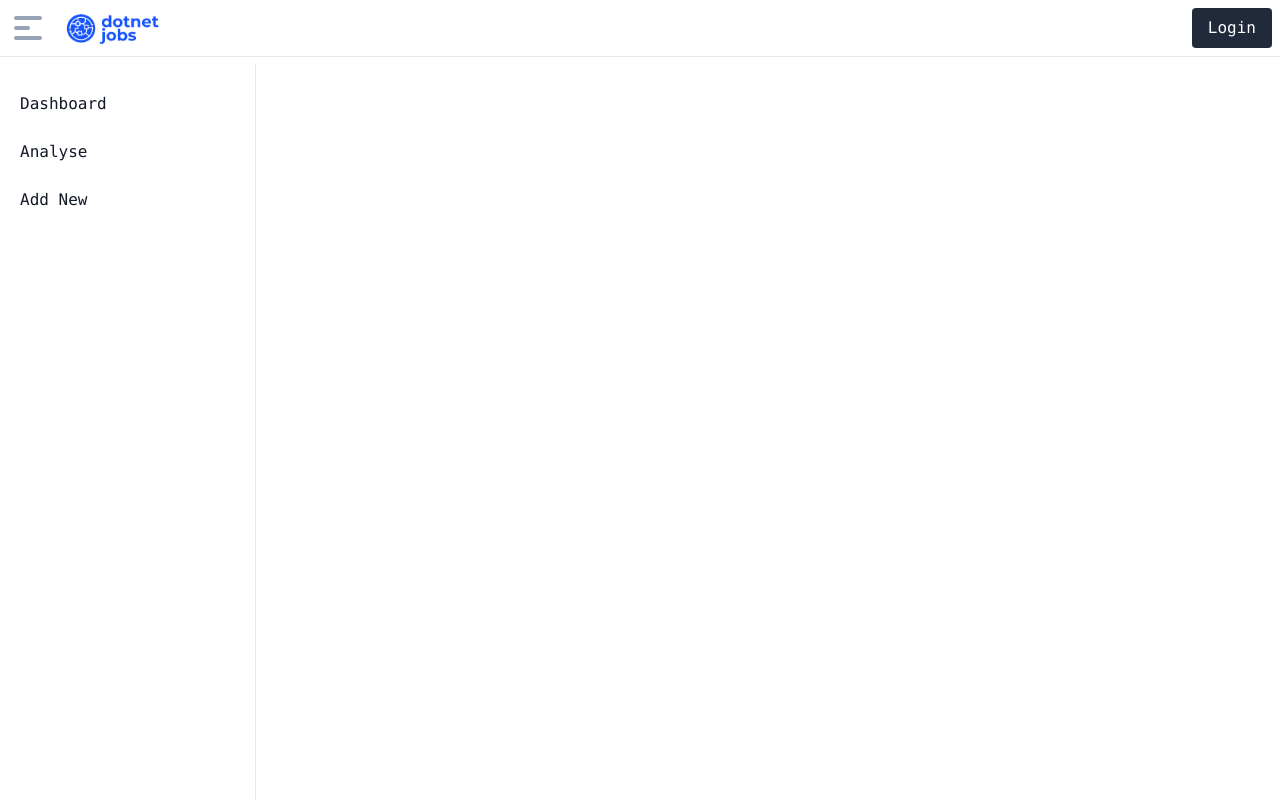
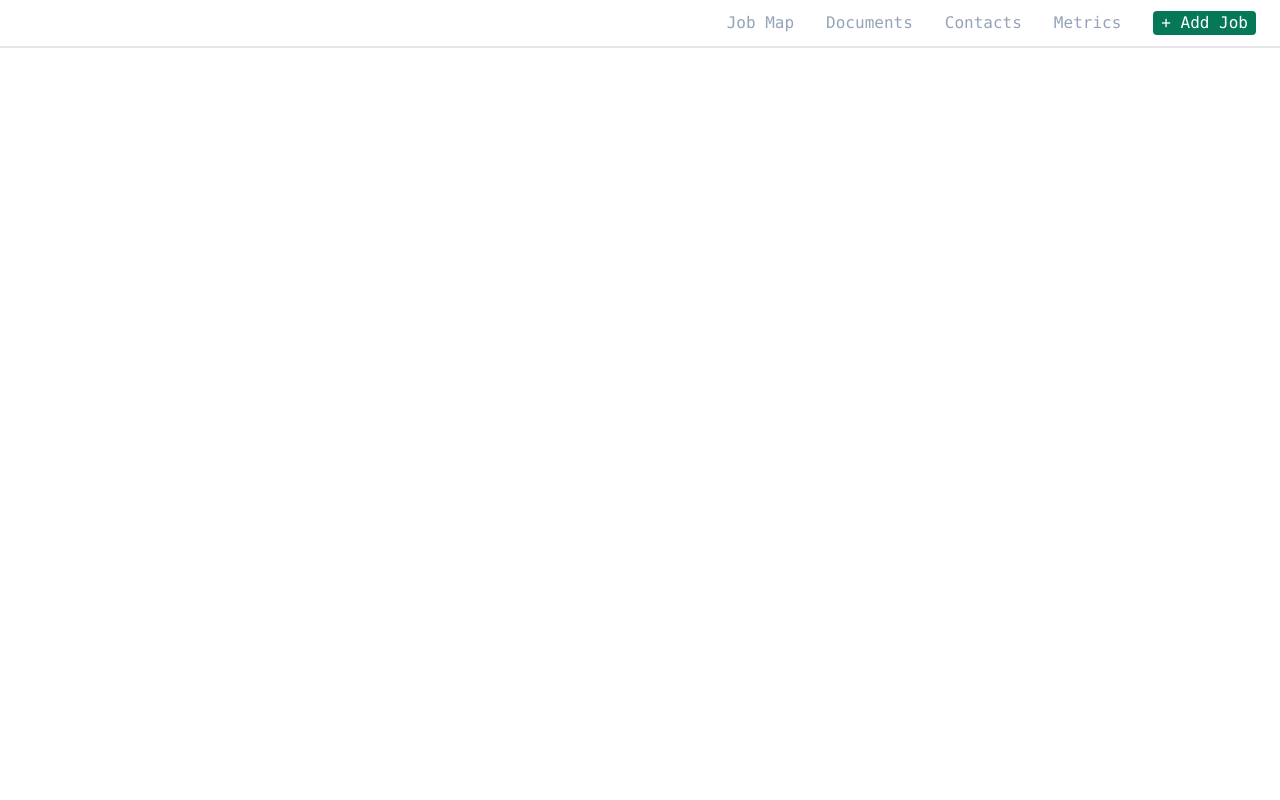
Before and after one commit to Caulwell/unter, a React (Create React App) app in the folder client/: page /dashboard in a window 1280 px wide. Built offline with nearby package versions, Linux system fonts and the light colour scheme.

Commit message:
further dashboard development, add job form

```diff
--- a/client/src/App.tsx
+++ b/client/src/App.tsx
@@ -9,7 +9,6 @@ function App() {
 
     <Router>
       <div className="flex flex-col w-screen h-screen bg-bodyBackground font-mono">
-      <Nav/>
       <Routes>
         <Route path="/" element={<Home/>}/>
         <Route path="/dashboard" element={<Dashboard/>}/>
--- /dev/null
+++ b/client/src/components/ControlPanel.tsx
@@ -0,0 +1,36 @@
+
+interface ControlPanelProps{
+    toggleModal: () => void;
+}
+
+
+const ControlPanel = ({toggleModal} : ControlPanelProps) => {
+
+
+
+    return (
+        <div className="flex justify-end align-center w-full px-6 border-b-2 space-x-8 items-center h-12">
+            <button className=" text-slate-400  transition-all hover:border-b-2 flex align-center  box-border">
+                Job Map
+            </button>
+            <button className=" text-slate-400 transition-all hover:border-b-2 flex align-center ">
+                Documents
+            </button>
+            <button className=" text-slate-400 transition-all hover:border-b-2 flex align-center ">
+                Contacts
+            </button>
+            <button className=" text-slate-400 transition-all hover:border-b-2 flex align-center ">
+                Metrics
+            </button>
+            <button onClick={toggleModal} className=" rounded text-white bg-emerald-700  px-2">
+                + Add Job
+            </button>
+
+        </div>
+    )
+
+
+}
+
+
+export default ControlPanel;
--- /dev/null
+++ b/client/src/components/JobModal.tsx
@@ -0,0 +1,74 @@
+import { useEffect, useState } from "react";
+
+
+interface Props{
+    toggleModal: () => void
+}
+
+interface ButtonProps{
+    name: "Job Info" | "Notes" | "Contacts" | "Documents"
+}
+
+
+
+
+const JobModal = ({toggleModal}: Props) => {
+
+    const [tabSelected, setTabSelected] = useState("Job Info");
+
+    const TabButton = ({name} :ButtonProps) => {
+
+        return (
+            <button className={tabSelected == name ? "-mb-px border-b-blue-700 border-b-2" : "-mb-px"} onClick={() => setTabSelected(name)}>
+                {name}
+            </button>
+        )
+    }
+
+    useEffect(() => {
+        console.log("re render");
+    },[])
+
+    return (
+
+        <div className="bg-modalBackground w-screen h-screen z-0 top-1/2 left-1/2 -translate-x-1/2 -translate-y-1/2 absolute ">
+            <div className="fixed top-1/2 left-1/2 -translate-x-1/2 -translate-y-1/2 opacity-100">
+
+                <div className="h-96 z-10 rounded shadow-md bg-white w-128 opacity-100 p-6 flex flex-col overflow-y-scroll">
+                    <div className="flex justify-between text-black">
+                        <div className="flex space-x-4 border-b-2">
+                           <TabButton name="Job Info"/>
+                           <TabButton name="Notes"/>
+                           <TabButton name="Contacts"/>
+                           <TabButton name="Documents"/>
+                        </div>
+                        <div className="flex space-x-3">
+                        <button  className="rounded px-2 shadow-md bg-teal-300 text-white">
+                            Save
+                        </button>
+                        <button onClick={() => toggleModal()} className="rounded px-2 shadow-md bg-teal-900 text-white">
+                            Close
+                        </button>
+                        </div>
+
+                    </div>
+
+                    <form className="grid grid-cols-2 row-auto py-6 gap-y-6 gap-x-2">
+                        <input className="w-72 text-sm" type="text" placeholder="Job Title"></input>
+                        <input className="w-72 text-sm" type="text" placeholder="Company"></input>
+                        <input className="w-72 text-sm" type="text" placeholder="Location"></input>
+                        <input className="w-72 text-sm" type="text" placeholder="Salary"></input>
+                        <input className="col-span-2 text-sm" type="text" placeholder="URL"></input>
+                        <textarea className="col-span-2 h-36 text-sm" placeholder="Description"></textarea>
+                    </form>
+
+                </div>
+            </div>
+
+        </div>
+    )
+
+}
+
+
+export default JobModal;
--- a/client/src/components/Nav.tsx
+++ b/client/src/components/Nav.tsx
@@ -5,12 +5,8 @@ import logo from "../img/logo.png"
 const Nav = () => {
 
     return (
-        <nav className="bg-white border-b border-gray-200 fixed z-30 w-full flex justify-between align-center p-2">
+        <nav className="bg-white border-b border-gray-200 fixed z-30 w-full flex justify-between align-center p-2 px-12">
             <div className="flex space-x-4">
-                <svg id="toggleSidebarMobileHamburger" className="w-10 h-10 text-slate-400 hover:bg-slate-100 cursor-pointer" fill="currentColor" viewBox="0 0 20 20" xmlns="http://www.w3.org/2000/svg">
-                    <path fillRule="evenodd" d="M3 5a1 1 0 011-1h12a1 1 0 110 2H4a1 1 0 01-1-1zM3 10a1 1 0 011-1h6a1 1 0 110 2H4a1 1 0 01-1-1zM3 15a1 1 0 011-1h12a1 1 0 110 2H4a1 1 0 01-1-1z" clipRule="evenodd">
-                    </path>
-                </svg>
                 <Link to="/">
                 <img
                     className="mx-auto h-10 w-auto"
--- /dev/null
+++ b/client/src/components/Sidebar.tsx
@@ -0,0 +1,26 @@
+
+
+
+
+const Sidebar = () => {
+
+
+    return (
+
+        <aside className=" h-full w-48 pt-8 px-2 flex flex-col space-y-2 border-r-2 justify-start align-center">
+
+            <div className="hover:bg-slate-100 px-4 p-1 w-full cursor-pointer flex flex-start rounded text-md">
+                Openings
+            </div>
+            <div className="hover:bg-slate-100 px-4 p-1 w-full cursor-pointer flex flex-start rounded text-md">
+                Documents
+            </div>
+            <div className="hover:bg-slate-100 px-4 p-1 w-full cursor-pointer flex flex-start rounded text-md">
+                Contacts
+            </div>
+        </aside>
+    );
+
+}
+
+export default Sidebar;
--- a/client/src/pages/Dashboard.tsx
+++ b/client/src/pages/Dashboard.tsx
@@ -1,35 +1,23 @@
+import { useState } from "react";
+import ControlPanel from "../components/ControlPanel";
+import JobModal from "../components/JobModal";
 
 
 
 const Dashboard = () => {
 
+    const [modalOpen, setModalOpen] = useState(false);
+
+
+    const toggleModal = () => {
+        setModalOpen(!modalOpen);
+    }
+
     return (
-        <div className="flex overflow-hidden bg-white pt-16">
-            <aside className="fixed z-20 h-full top-0 left-0 pt-16 flex lg:flex flex-shrink-0 flex-col w-64 transition-width duration-75">
-                <div className="relative flex-1 flex flex-col min-h-0 border-r border-gray-200 bg-white pt-0">
-                    <div className="flex-1 flex flex-col pt-5 pb-4 overflow-y-auto">
-                        <div className="flex-1 px-3 bg-white divide-y space-y-1">
-                            <ul className="space-y-2 pb-2">
-                                <li>
-                                    <a href="#" className="text-base text-gray-900 font-normal rounded-lg flex items-center p-2 hover:bg-gray-100 group">
-                                        Dashboard
-                                    </a>
-                                </li>
-                                <li>
-                                    <a href="#" className="text-base text-gray-900 font-normal rounded-lg flex items-center p-2 hover:bg-gray-100 group">
-                                        Analyse
-                                    </a>
-                                </li>
-                                <li>
-                                    <a href="#" className="text-base text-gray-900 font-normal rounded-lg flex items-center p-2 hover:bg-gray-100 group">
-                                        Add New
-                                    </a>
-                                </li>
-                            </ul>
-                        </div>
-                    </div>
-                </div>
-            </aside>
+        <div className="flex flex-col overflow-hidden  w-screen h-full ">
+            {modalOpen &&
+            <JobModal toggleModal={toggleModal}/>}
+            <ControlPanel toggleModal={toggleModal}/>
         </div>
     )
 }
--- a/client/src/pages/Home.tsx
+++ b/client/src/pages/Home.tsx
@@ -5,9 +5,9 @@ import { Link } from "react-router-dom";
 const Home = () => {
 
     return (
-        <div className="flex flex-col py-10 px-6 mx-auto">
+        <div className="flex flex-col px-6 mx-auto min-h-full">
             {/* Hero section */}
-            <div className="py-10 flex flex-col container justify-center text-left md:text-center">
+            <div className=" flex flex-col container justify-center min-h-full text-left md:text-center ">
                 <h1 className="text-3xl font-bold text-textDark">Manage Your Job Hunt</h1>
                 <h2 className="text-3xl font-bold text-textLighter mb-3">With Job'unt</h2>
                 <p className="text-slate-500 mb-12">Collate, organise, and analyse your way into a new role</p>
--- a/client/tailwind.config.js
+++ b/client/tailwind.config.js
@@ -6,9 +6,13 @@ module.exports = {
     extend: {
       colors: {
         bodyBackground: "#fff",
+        modalBackground: "rgba(0, 0, 0, 0.2)",
         uiElementBg: "rgb(32, 42, 58)",
         textDark: "rgb(32, 42, 58)",
         textLighter: "rgb(8, 145, 178)"
+      },
+      width: {
+        "128": "48rem"
       }
     },
   },
```
